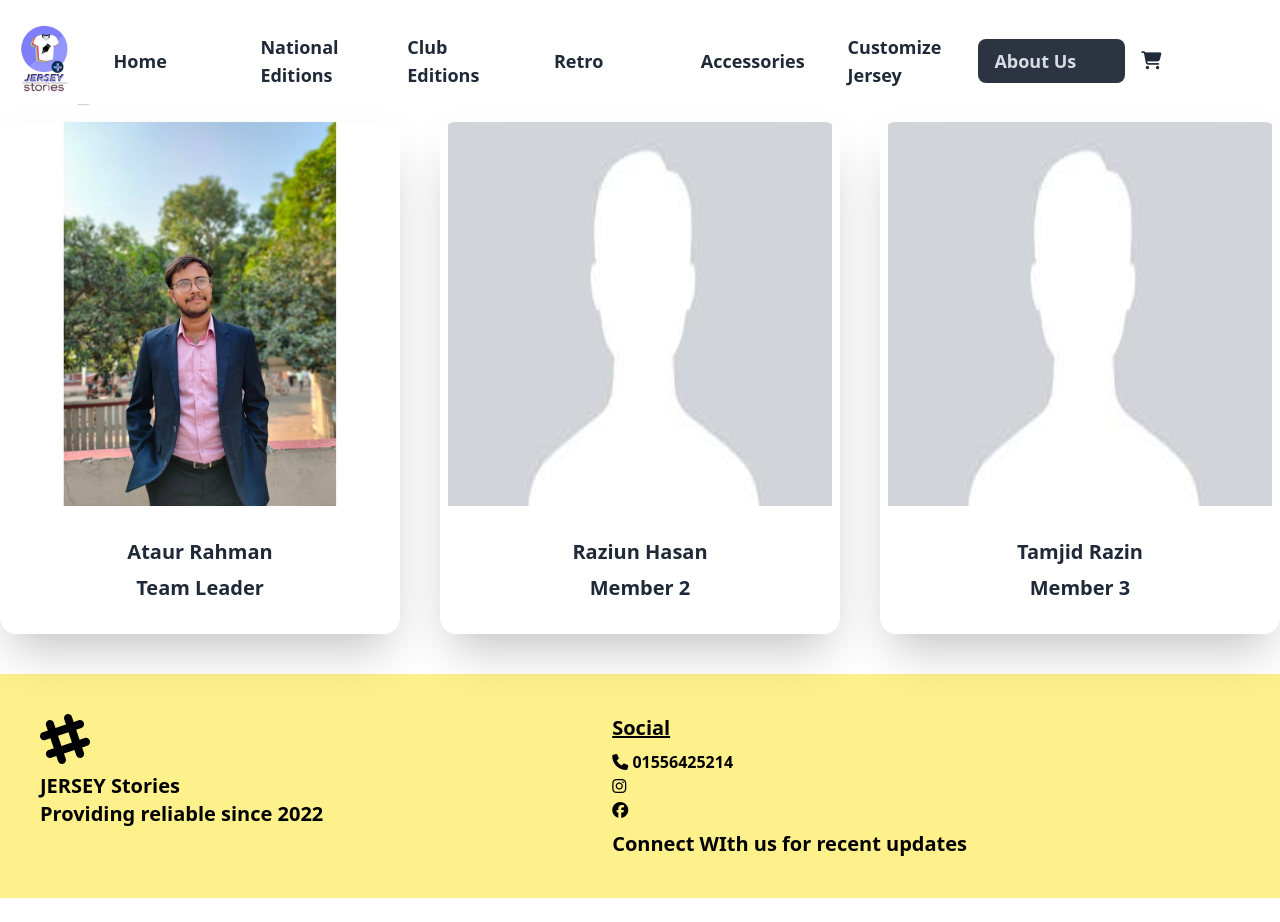
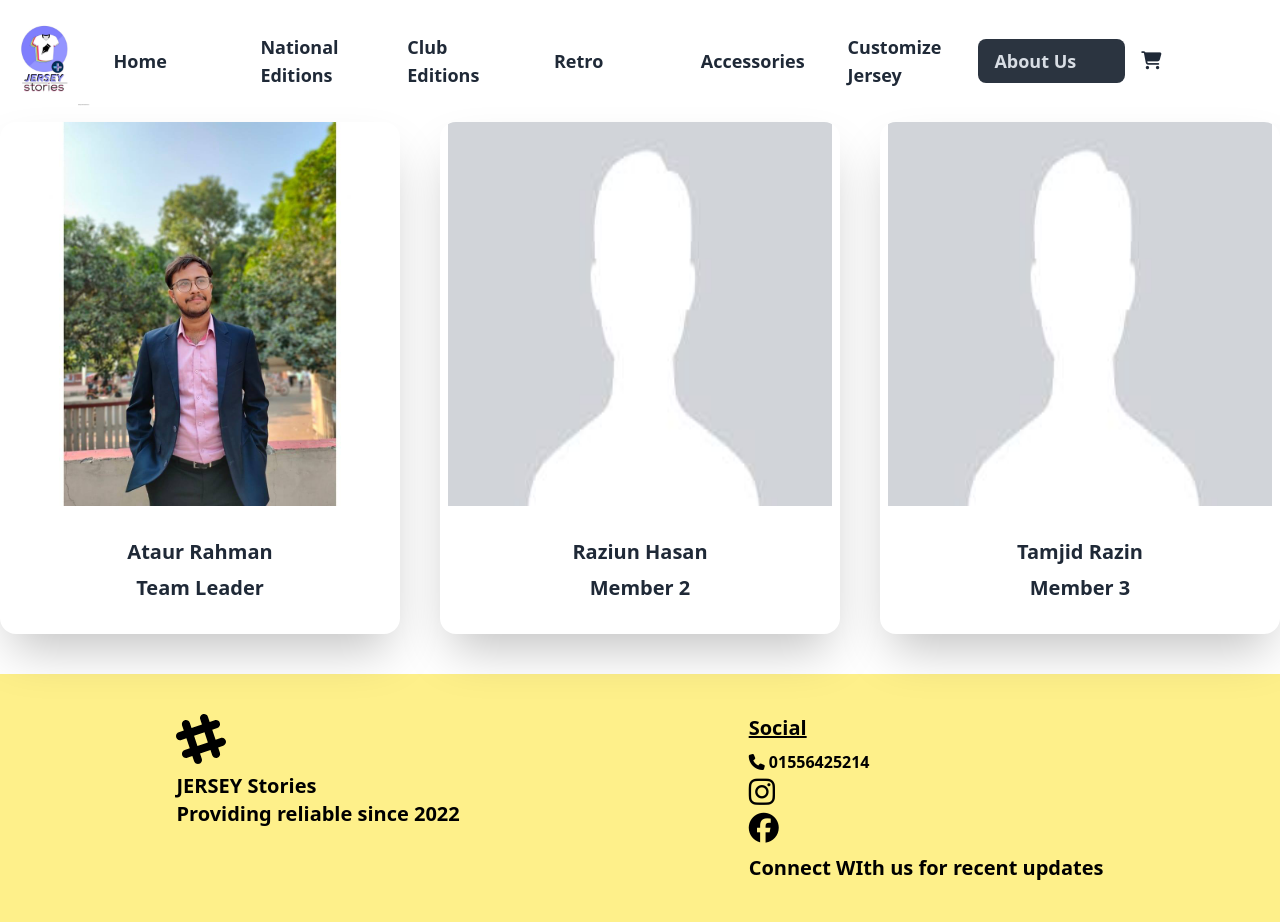
Before and after one commit to anfal11/practice-for-juniorvai, a plain HTML site: page about.html in a window 1280 px wide. Before the commit the page ends 898 px from the top, so only its background shows below. Drawn offline with nearby package versions, Linux system fonts and the light colour scheme.

Commit message:
footer bug fixed

```diff
--- a/about.html
+++ b/about.html
@@ -77,7 +77,7 @@
   </section>
 
     <!-- footer -->
-        <footer class="footer p-10 text-neutral-content bg-yellow-200">
+    <footer class="footer p-10 text-neutral-content  flex flex-col-reverse lg:flex-none lg:flex-row justify-around bg-yellow-200">
       <aside>
         <svg width="50" height="50" viewBox="0 0 24 24" xmlns="http://www.w3.org/2000/svg" fill-rule="evenodd" clip-rule="evenodd" class=""><path d="M22.672 15.226l-2.432.811.841 2.515c.33 1.019-.209 2.127-1.23 2.456-1.15.325-2.148-.321-2.463-1.226l-.84-2.518-5.013 1.677.84 2.517c.391 1.203-.434 2.542-1.831 2.542-.88 0-1.601-.564-1.86-1.314l-.842-2.516-2.431.809c-1.135.328-2.145-.317-2.463-1.229-.329-1.018.211-2.127 1.231-2.456l2.432-.809-1.621-4.823-2.432.808c-1.355.384-2.558-.59-2.558-1.839 0-.817.509-1.582 1.327-1.846l2.433-.809-.842-2.515c-.33-1.02.211-2.129 1.232-2.458 1.02-.329 2.13.209 2.461 1.229l.842 2.515 5.011-1.677-.839-2.517c-.403-1.238.484-2.553 1.843-2.553.819 0 1.585.509 1.85 1.326l.841 2.517 2.431-.81c1.02-.33 2.131.211 2.461 1.229.332 1.018-.21 2.126-1.23 2.456l-2.433.809 1.622 4.823 2.433-.809c1.242-.401 2.557.484 2.557 1.838 0 .819-.51 1.583-1.328 1.847m-8.992-6.428l-5.01 1.675 1.619 4.828 5.011-1.674-1.62-4.829z"></path></svg>
         <p class="text-base lg:text-xl font-bold text-black">JERSEY Stories<br/>Providing reliable since 2022</p>
@@ -88,9 +88,9 @@
         <div class="grid grid-flow-col gap-4">
           <ul class="text-base font-bold text-black">
               <li><i class="fa-solid fa-phone"></i> 01556425214</li>
-                    <li> <a href="https://www.instagram.com/jerseystories021/"> <i class="fa-brands fa-instagram"></i></a>
+              <li> <a href="https://www.instagram.com/jerseystories021/"> <i class="fa-brands fa-instagram text-3xl"></i></a>
               </li>
-                    <li> <a href="https://www.facebook.com/Jersey021"> <i class="fa-brands fa-facebook"></i></a></li>
+              <li> <a href="https://www.facebook.com/Jersey021"> <i class="fa-brands fa-facebook text-3xl"></i></a></li>
           </ul>
         </div>
         <p class="text-base lg:text-xl font-bold text-black"> Connect WIth us for recent updates</p>
```
Lines whose indentation alone changed are shown as unchanged.
